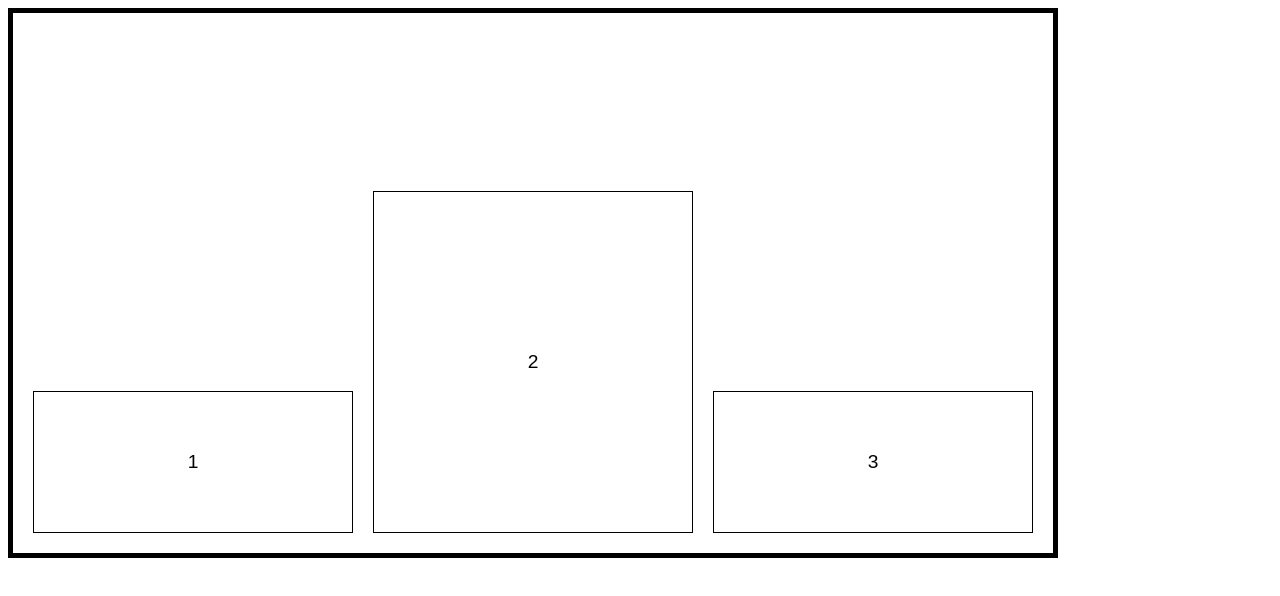
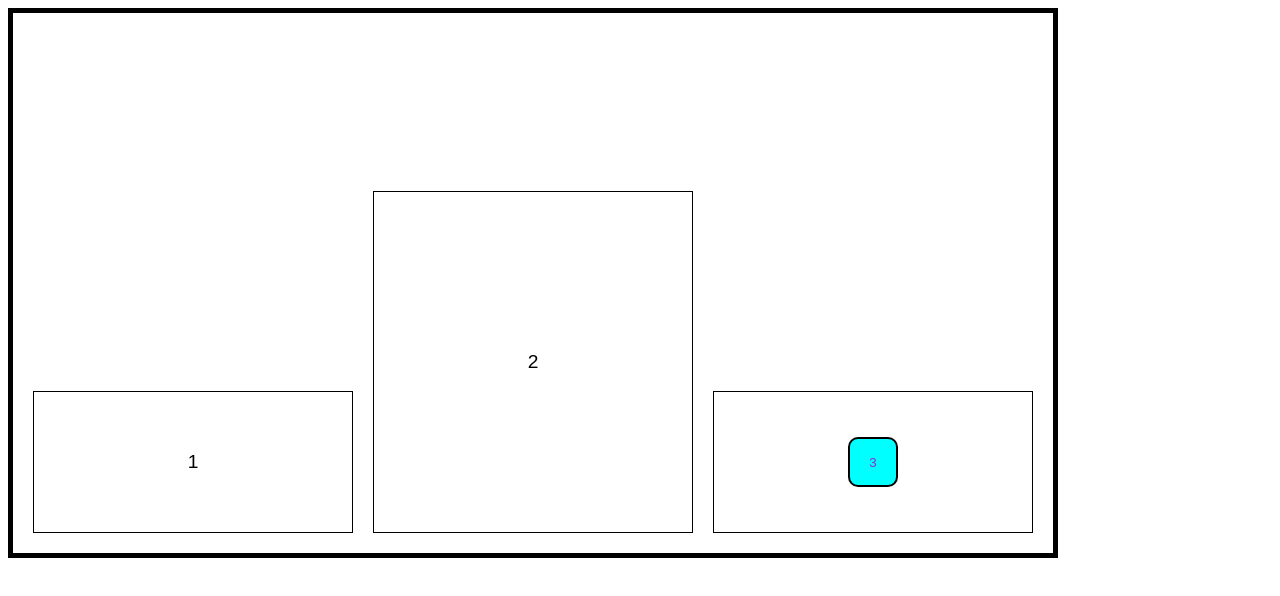
Before and after one commit to NV27/flexbox-test, a plain HTML site: page index.html in a window 1280 px wide. Drawn offline with Linux system fonts and the light colour scheme.

Commit message:
added animated button

```diff
--- a/index.html
+++ b/index.html
@@ -8,9 +8,9 @@
 
 
 <div class="container">
-    <div class="box" id="one">1</div>
+    <div class="box y" id="one">1</div>
     <div class="box" id="two">2</div>
-    <div class="box">3</div>
+    <div class="box"><button class="button">3</button></div>
 </div>
 
 
--- a/style.css
+++ b/style.css
@@ -3,24 +3,51 @@
     border: 5px black solid;
     width: 1000px;
     padding: 20px;
-    /* justify-content: center; */
+    justify-content: center;
     gap: 20px;
     height: 500px;
-    align-items:end;
+    align-items: end;
 }
 
 .box{
     border: 1px black solid;
     padding: 20px;
-    width: 400px;
+    width: 500px;
     height: 100px;
     display: flex;
     justify-content: center;
     align-items: center;
     font-family: Arial, Helvetica, sans-serif;
     font-size: larger;
+    flex-grow: 1;
+}
+
+#one{
+    flex-grow: 2;
 }
 
 #two{
     height: 300px;
 }
+
+.button{
+    background-color: aqua;
+    width: 50px;
+    height: 50px;
+    border: none;
+    border-radius: 10px;
+    color: blueviolet;
+    border: 2px black solid;
+    transition: background 2s, color 2s;
+    transition: background 2s, color 2s, width 2s, height 2s;
+    transition-timing-function: cubic-bezier(0.075, 0.82, 0.165, 1);
+}
+
+.button:hover{
+    background: blueviolet;
+    color: aqua;
+    transition: background 2s, color 2s, width 2s, height 2s;
+    transition-timing-function: cubic-bezier(0.075, 0.82, 0.165, 1);
+    width: 80px;
+    height: 80px;
+}
```
